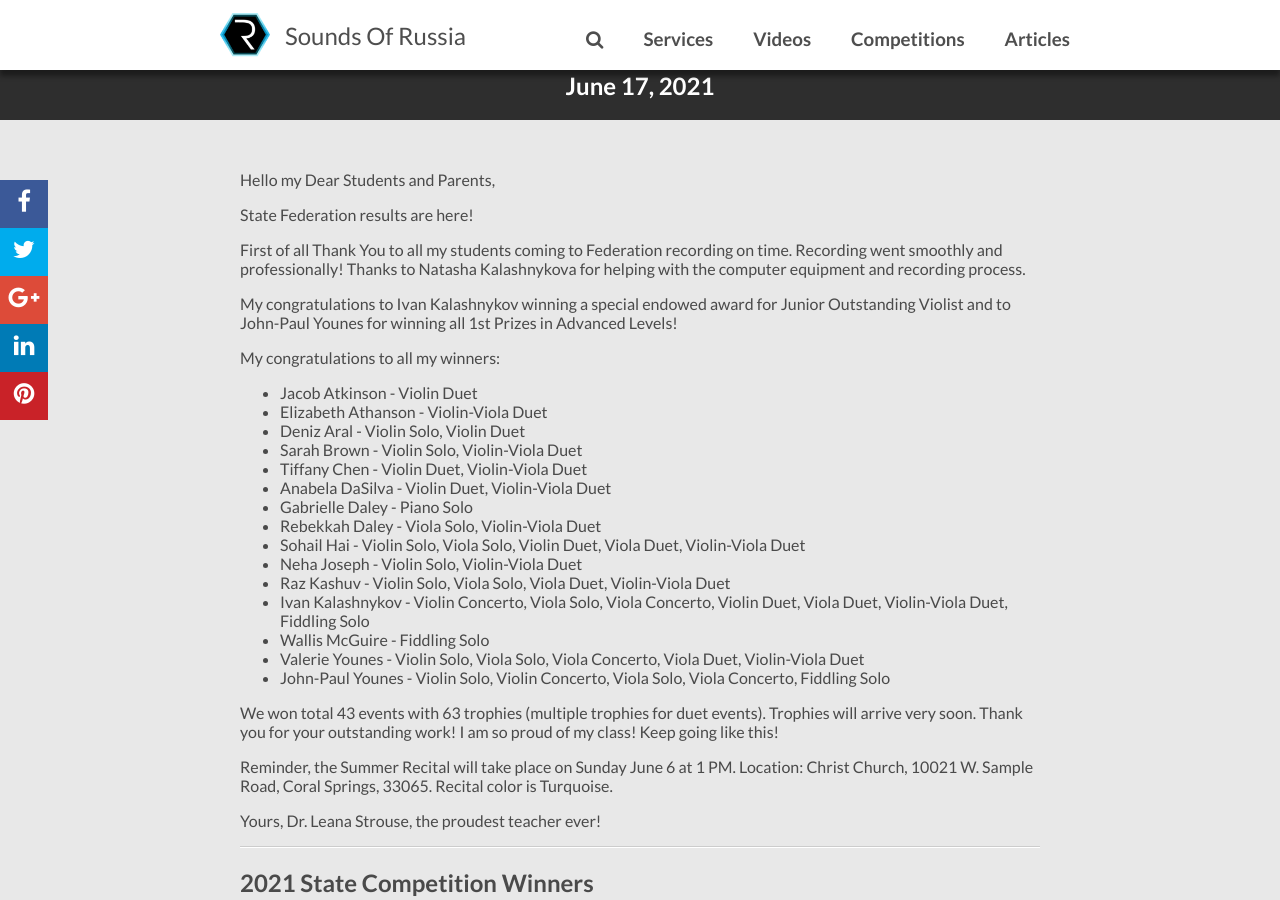
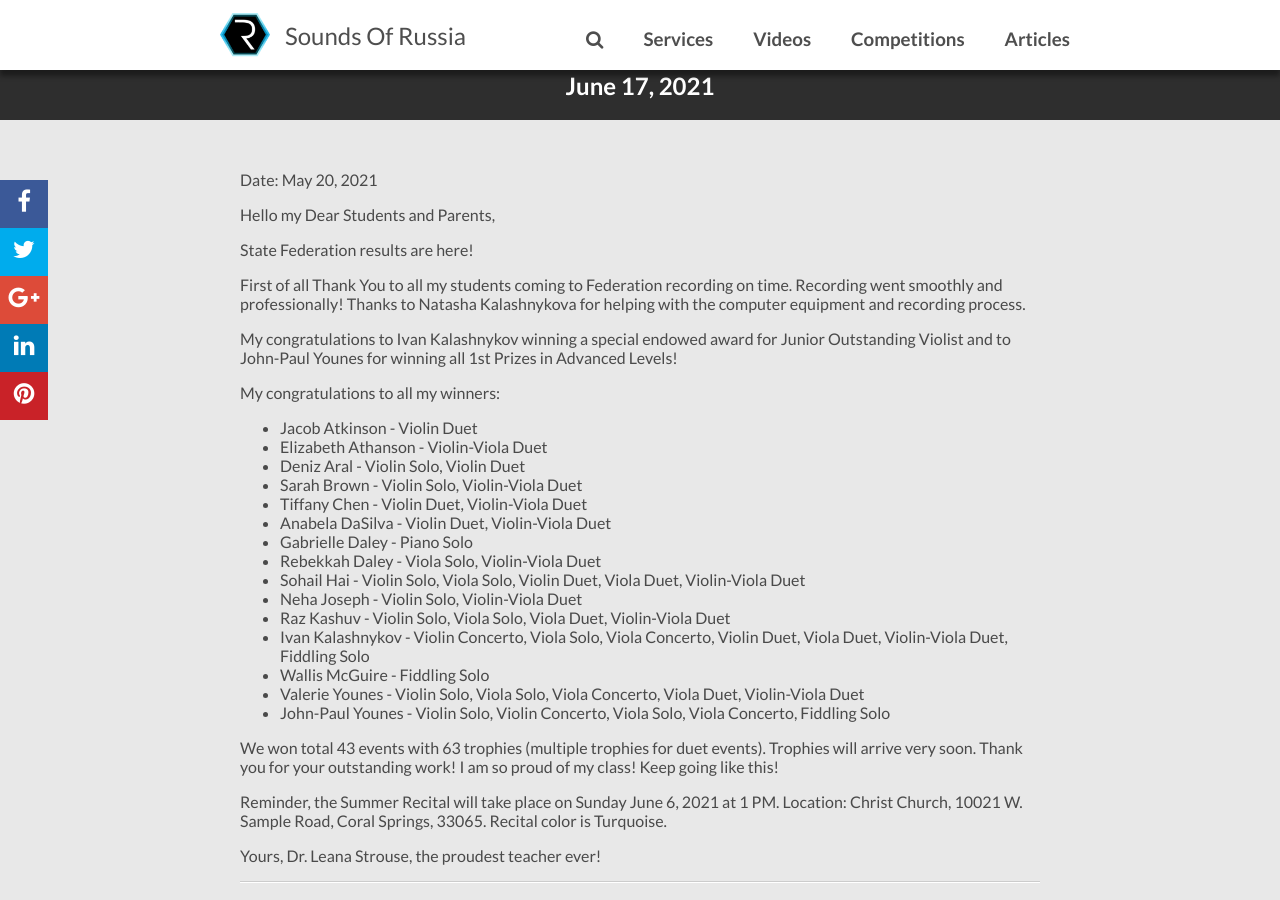
Before and after one commit to soundsofrussia/soundsofrussia.github.io, a Jekyll site: the page built from collections/_congrats/2021.md, in a window 1280 px wide and 900 px high. Built offline with Jekyll 4.4.1, drawn with Linux system fonts in a browser that asks for light colours; nearby versions of some CDN libraries; comment, search, counter and statistics services are not loaded.

Commit message:
Update 2021.md

```diff
--- a/collections/_congrats/2021.md
+++ b/collections/_congrats/2021.md
@@ -3,6 +3,8 @@ layout: home
 title: 2021 Winners
 share: true
 ---
+
+Date: May 20, 2021
 
 Hello my Dear Students and Parents,
 
@@ -32,7 +34,7 @@ My congratulations to all my winners:
 
 We won total 43 events with 63 trophies (multiple trophies for duet events). Trophies will arrive very soon. Thank you for your outstanding work! I am so proud of my class! Keep going like this!
 
-Reminder, the Summer Recital will take place on Sunday June 6 at 1 PM. Location: Christ Church, 10021 W. Sample Road, Coral Springs, 33065. Recital color is Turquoise.
+Reminder, the Summer Recital will take place on Sunday June 6, 2021 at 1 PM. Location: Christ Church, 10021 W. Sample Road, Coral Springs, 33065. Recital color is Turquoise.
 
 Yours,
 Dr. Leana Strouse, the proudest teacher ever!
```
